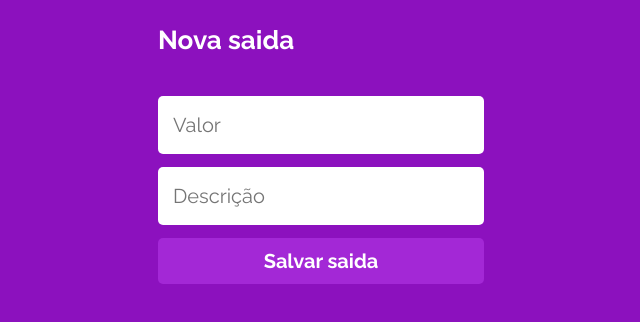
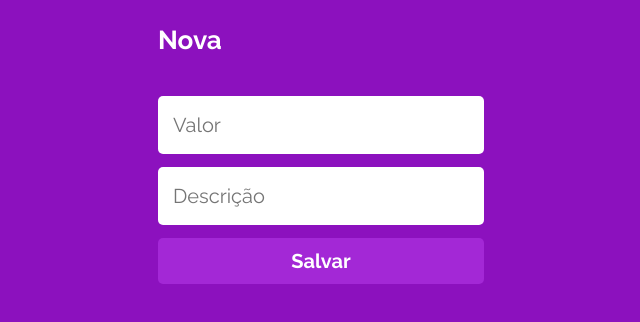
Before and after one commit to Notye1K/MyWallet_Front, a React (Create React App) app: page /movement in a window 1280 px wide. Shown: the top 322 px of the page, without its empty margins (319-959 px from the left). Built offline with nearby package versions, Linux system fonts and the light colour scheme; a web font is replaced by a local one.

Commit message:
feat: functionality on /main and /Movement

```diff
--- a/src/App.js
+++ b/src/App.js
@@ -10,14 +10,16 @@ import UserContext from "./contexts/UserContext"
 
 export default function App(){
     const [token, setToken] = useState(null)
+    const [type, setType] = useState('')
+
     return(
         <UserContext.Provider value={{ token, setToken }}>
             <BrowserRouter>
                 <Routes>
                     <Route path='/' element={<Login/>} />
                     <Route path='/register' element={<Register />} />
-                    <Route path='/main' element={<Main />} />
-                    <Route path='/movement' element={<Movement />} />
+                    <Route path='/main' element={<Main setType={setType} />} />
+                    <Route path='/movement' element={<Movement type={type} />} />
                 </Routes>
             </BrowserRouter>
         </UserContext.Provider>
--- a/src/Components/Login/index.js
+++ b/src/Components/Login/index.js
@@ -19,8 +19,8 @@ export default function Login(){
         e.preventDefault()
         const promisse = axios.post('http://localhost:5000/login', form)
         promisse.then(response => {
+            setToken(response.data)
             navigate('/main')
-            setToken(response.data)
         })
         promisse.catch(erro => {
             console.log(erro.response.data)
--- a/src/Components/Main/index.js
+++ b/src/Components/Main/index.js
@@ -3,23 +3,63 @@ import plus from './images/plus.svg'
 import minus from './images/minus.svg'
 import logout from './images/logout.svg'
 
-export default function Mani(){
+import axios from 'axios'
+import {useContext, useEffect, useState} from 'react'
+import UserContext from '../../contexts/UserContext'
+import { useNavigate } from 'react-router-dom'
+
+export default function Main({setType}){
+    const {token} = useContext(UserContext)
+
+    const [name, setName] = useState('')
+    const [trasactions, setTrasactions] = useState([])
+
+    const navigate = useNavigate()
+
+    useEffect(() => {
+        const promisse = axios.get('http://localhost:5000/account', { headers: { Authorization: `Bearer ${token}` } })
+        promisse.then(response => {
+            setName(response.data.name)
+            setTrasactions(response.data.movements)
+        })
+        promisse.catch(erro => {
+            console.log(erro.response.data);
+            alert(erro.response.data)
+            navigate('/')
+        })
+    },[token, navigate])
+
+    let total = 0
+    trasactions?.map(v => total += parseInt(v.value))
+    total = total.toFixed(2)
+
     return(
         <Container>
             <header>
-                <h1>Olá, Fulano</h1>
-                <img src={logout} alt="logout" />
+                <h1>Olá, {name}</h1>
+                <img src={logout} alt="logout" onClick={() => {
+                    navigate('/')
+                }} />
             </header>
-            <main className='empty'>
-                Não há registros de
-                entrada ou saída
+            <main className={!trasactions ? 'empty' : ''}>
+                <div className="lines">
+                    {!trasactions ? 'Não há registros de entrada ou saída' :
+                    trasactions.map((v) => <Trasactions key={v.id} datas={v} />)}
+                </div>
+                {trasactions && <div className="total"><span className='bold'>Saldo</span><span className={total < 0 ? 'negative' : 'positive'}>{total}</span></div>}
             </main>
             <footer className='buttons'>
-                <button>
+                <button onClick={() => {
+                    setType('entrada')
+                    navigate('/movement')
+                }}>
                     <img src={plus} alt="plus" />
                     <p>Nova <br /> entrada</p>
                 </button>
-                <button>
+                <button onClick={() => {
+                    setType('saida')
+                    navigate('/movement')
+                }}>
                     <img src={minus} alt="minus" />
                     <p>Nova <br /> saída</p>
                 </button>
@@ -27,3 +67,12 @@ export default function Mani(){
         </Container>
     )
 }
+
+function Trasactions({datas}){
+    return(
+        <div className='line'>
+            <div><span className='date'>{datas.time}</span>{datas.description}</div>
+            <span className={datas.value<0 ? 'negative' : 'positive'}>{parseInt(datas.value.replace('-','')).toFixed(2)}</span>
+        </div>
+    )
+}
--- a/src/Components/Main/styles.js
+++ b/src/Components/Main/styles.js
@@ -28,14 +28,56 @@ const Container = styled.div`
     main{
         width: 326px;
         height: 446px;
+        padding: 23px 11px 10px 12px;
         border-radius: 5px;
         margin-bottom: 13px;
 
         background: #FFFFFF;
+
+        display: flex;
+        flex-direction: column;
+        justify-content: space-between;
+
+        .line{
+            width: 100%;
+
+            font-family: 'Raleway', sans-serif;
+            font-style: normal;
+            font-weight: normal;
+            font-size: 16px;
+            line-height: 19px;
+            color: #000000;
+
+            display: flex;
+            justify-content: space-between;
+
+            .date{
+                margin-right: 10px;
+
+                color: #C6C6C6;
+            }
+        }
+        .total{
+            display: flex;
+            justify-content: space-between;
+
+            font-family: 'Raleway', sans-serif;
+            font-style: normal;
+            font-weight: normal;
+            font-size: 17px;
+            line-height: 20px;
+            .bold{
+                font-weight: bold;
+                color: #000000;
+            }
+        }
+        .negative{color: #C70000;}
+        .positive{color: #03AC00;}
     }
     .empty{
         display: flex;
         align-items: center;
+        justify-content: center;
 
         font-family: 'Raleway', sans-serif;
         font-style: normal;
--- a/src/Components/Movement/index.js
+++ b/src/Components/Movement/index.js
@@ -1,14 +1,51 @@
+import axios from "axios"
+import { useContext, useState } from "react"
+import { useNavigate } from "react-router-dom"
+import UserContext from "../../contexts/UserContext"
 import Container from "./styles"
 
 export default function Movement({type}){
-    type = 'saida'
-    // if type undefined navigate main
+    const navigate = useNavigate()
+
+    const [form, setForm] = useState({
+        description: '',
+        value: ''
+    })
+
+    const {token} = useContext(UserContext)
+
+    if(type === ''){
+        navigate('/')
+    }
+
+    function handleSubmit(e) {
+        e.preventDefault()
+        let formNegative = {...form}
+        if(type==='saida' && form.value>0){
+            formNegative = {...form, value: new String (form.value*-1)}
+        }
+        const promisse = axios.post('http://localhost:5000/movements', formNegative, { headers: { Authorization: `Bearer ${token}` } })
+        promisse.then(() => {
+            navigate('/main')
+        })
+        promisse.catch(erro => {
+            console.log(erro.response.data)
+            alert(erro.response.data)
+        })
+    }
+
+    function handleOnChange(e) {
+        setForm({ ...form, [e.target.name]: e.target.value })
+    }
+
     return(
         <Container>
             <h1>Nova {type}</h1>
-            <input type="number" placeholder="Valor"/>
-            <input type="text" placeholder="Descrição"/>
-            <button> Salvar {type}</button>
+            <form onSubmit={handleSubmit}>
+                <input type="number" required name='value' value={form.value} onChange={handleOnChange} placeholder="Valor"/>
+                <input type="text" required name='description' value={form.description} onChange={handleOnChange} placeholder="Descrição"/>
+                <button> Salvar {type}</button>
+            </form>
         </Container>
     )
 }
--- a/src/Components/Movement/styles.js
+++ b/src/Components/Movement/styles.js
@@ -19,6 +19,10 @@ const Container = styled.div`
         line-height: 31px;
         color: #FFFFFF;
     }
+    form{
+        display: flex;
+        flex-direction: column;
+        align-items: center;
         input{
             margin-bottom: 13px;
 
@@ -52,6 +56,7 @@ const Container = styled.div`
             line-height: 23px;
             color: #FFFFFF;
         }
+    }
 `
 
 export default Container
```
Lines whose indentation alone changed are shown as unchanged.
